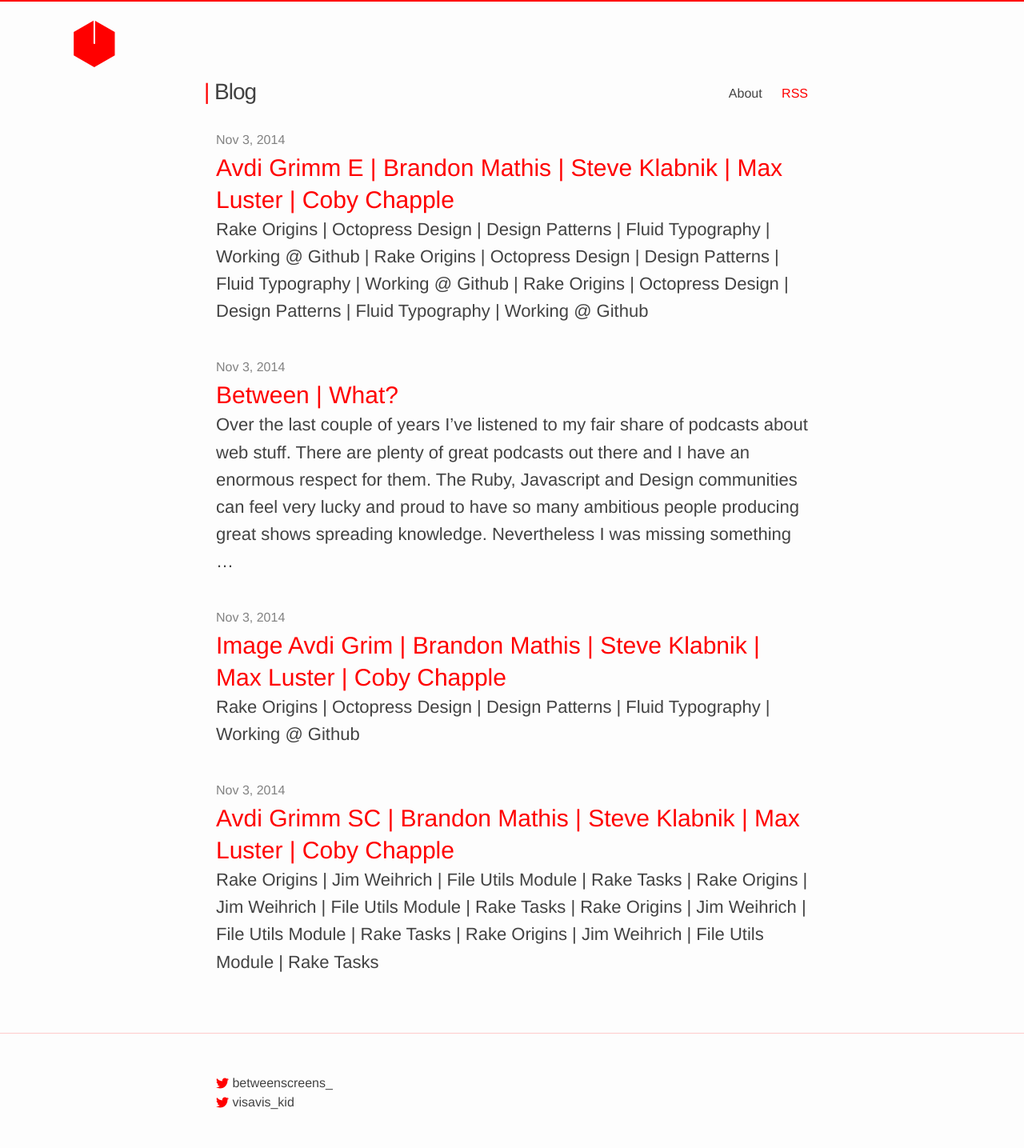
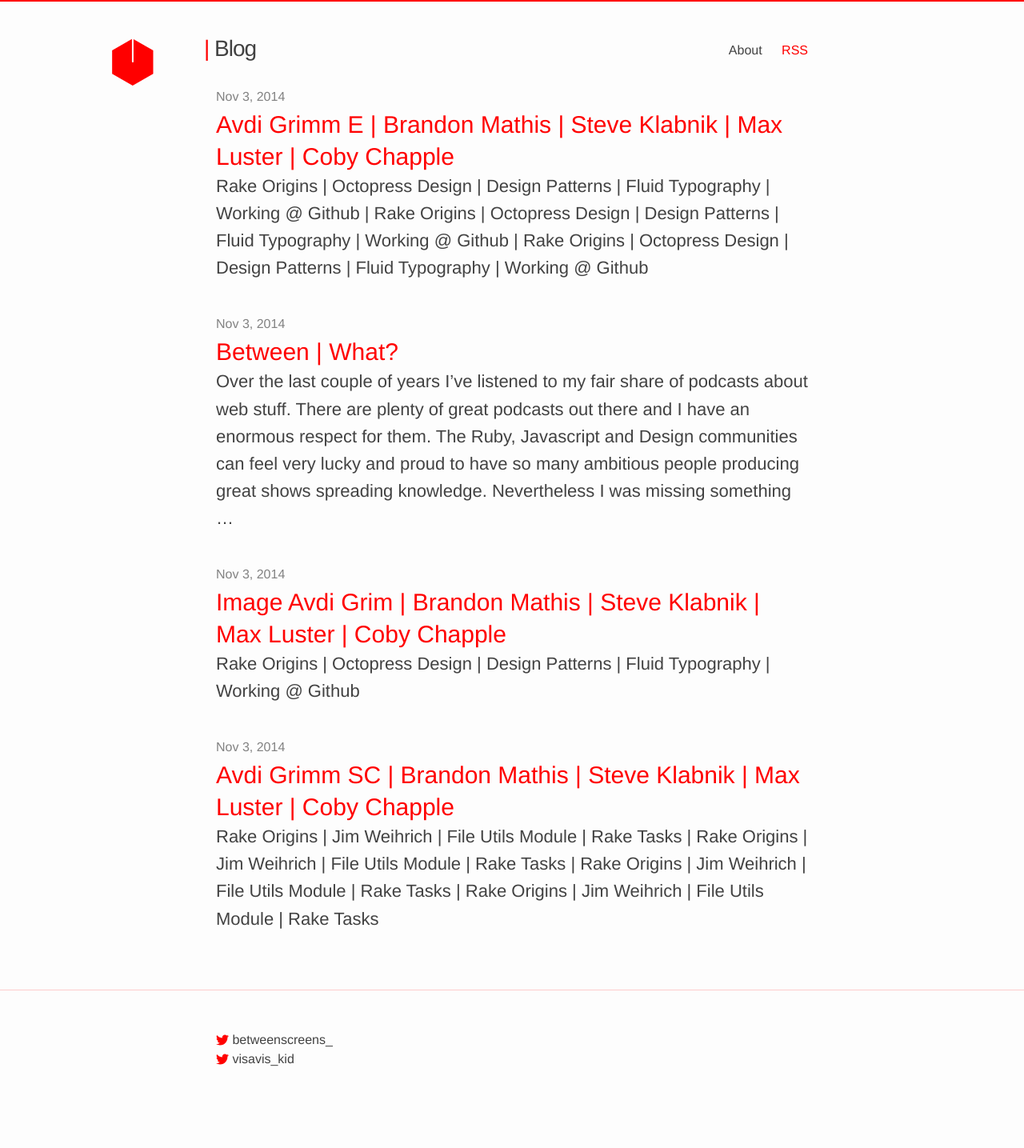
Before and after one commit to vis-kid/between_blog, a Jekyll site: the page built from index.html, in a window 1280 px wide. Shown: the whole page at 80% size. Built offline with Jekyll 4.4.1, drawn with Linux system fonts in a browser that asks for light colours; the list of posts is cut into pages by our own code; after the commit the page ends 1381 px from its top, so only the background shows below that.

Commit message:
Fixes navigation jump bug-cube logo now display block and spacing adjustments

```diff
--- a/_sass/_layout.scss
+++ b/_sass/_layout.scss
@@ -280,11 +280,12 @@ a.page-link.rss-subscribe {
 }
 
 img.cube_logo {
+	display: block;
   width: 8.8%;
 	height: 8.8%;
-	margin-top: 12px;
-	margin-left: -185px;
-	display: block;
+	padding-top: 23px;
+	margin-bottom: -77px;
+	margin-left: -137px;
 	opacity: 0;
 	&:hover {
     opacity: 0;
```
